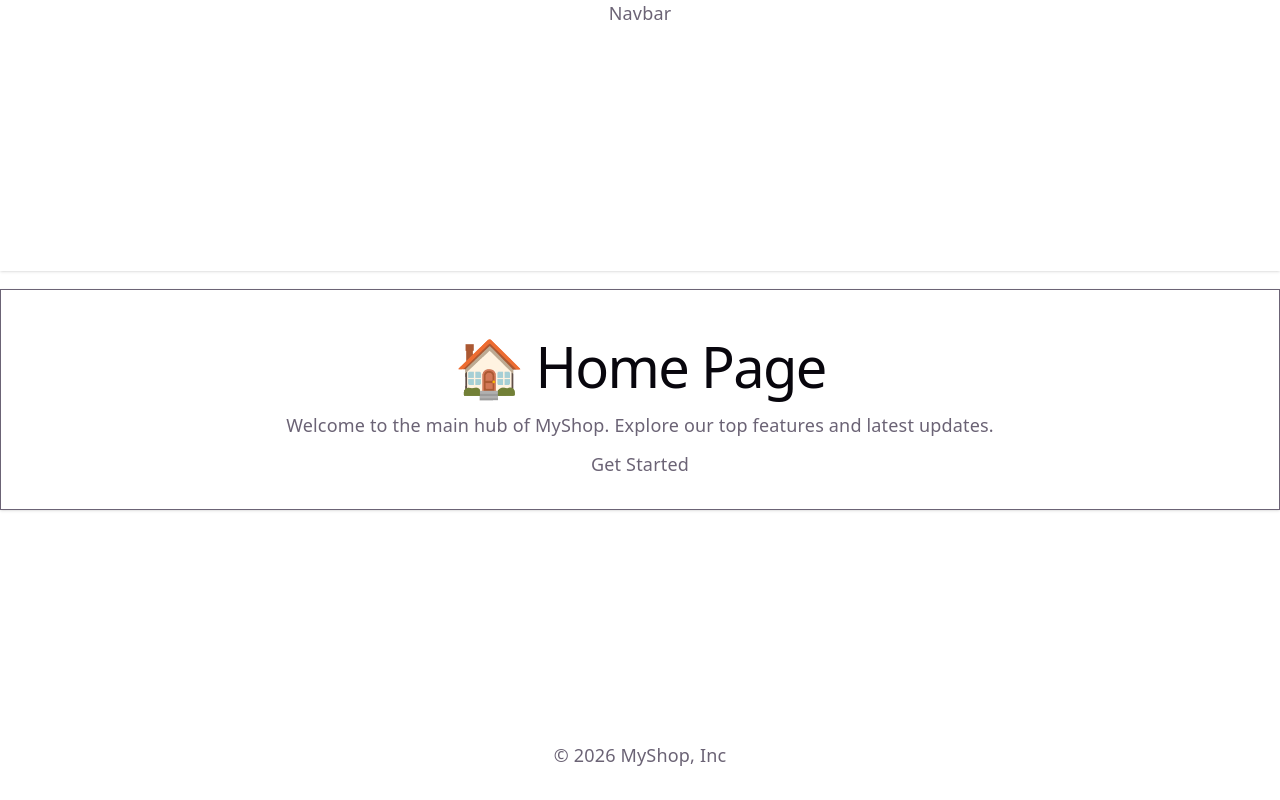
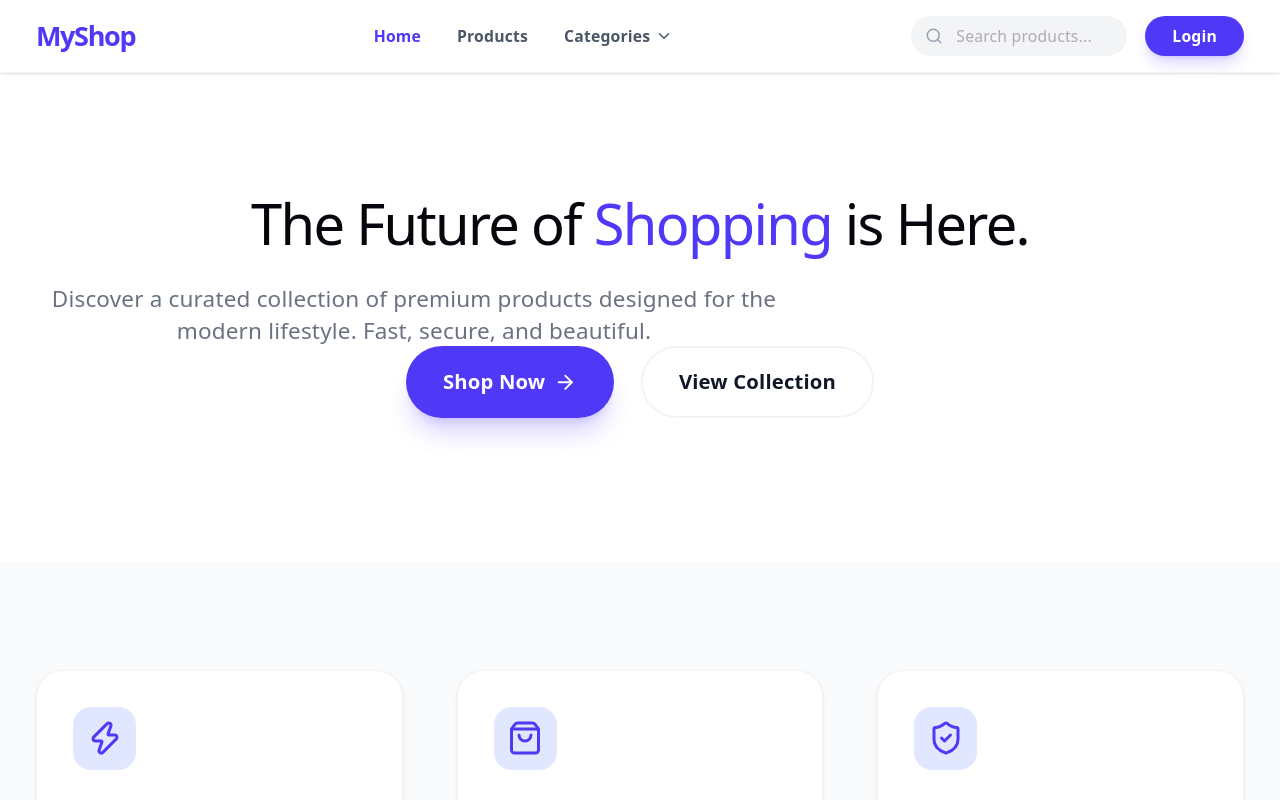
Before and after one commit to Omar4567AV/prj1, a React (Vite) app: page / in a window 1280 px wide. Shown: the top 800 px of the page. Built offline with nearby package versions, Linux system fonts and the light colour scheme.

Commit message:
feat: implement responsive Navbar component and landing page for home view

```diff
--- a/src/components/Navbar.tsx
+++ b/src/components/Navbar.tsx
@@ -1,58 +1,101 @@
-import React from 'react';
+import React, { useState } from 'react';
 import { NavLink, Link } from 'react-router-dom';
+import { Menu, X, ChevronDown, Search } from 'lucide-react';
 
 const Navbar: React.FC = () => {
+    const [isMenuOpen, setIsMenuOpen] = useState(false);
+    const [isDropdownOpen, setIsDropdownOpen] = useState(false);
+
+    const toggleMenu = () => setIsMenuOpen(!isMenuOpen);
+    const toggleDropdown = () => setIsDropdownOpen(!isDropdownOpen);
+
     return (
-        <nav className="navbar navbar-expand-lg bg-body-tertiary shadow-sm">
-            <div className="container-fluid">
-                <Link className="navbar-brand fw-bold" to="/">Navbar</Link>
-                <button
-                    className="navbar-toggler"
-                    type="button"
-                    data-bs-toggle="collapse"
-                    data-bs-target="#navbarSupportedContent"
-                    aria-controls="navbarSupportedContent"
-                    aria-expanded="false"
-                    aria-label="Toggle navigation"
-                >
-                    <span className="navbar-toggler-icon"></span>
-                </button>
-                <div className="collapse navbar-collapse" id="navbarSupportedContent">
-                    <ul className="navbar-nav me-auto mb-2 mb-lg-0">
-                        <li className="nav-item">
-                            <NavLink className="nav-link" aria-current="page" to="/">Home</NavLink>
-                        </li>
-                        <li className="nav-item">
-                            <NavLink className="nav-link" to="/link">Link</NavLink>
-                        </li>
-                        <li className="nav-item dropdown">
-                            <a
-                                className="nav-link dropdown-toggle"
-                                href="#"
-                                role="button"
-                                data-bs-toggle="dropdown"
-                                aria-expanded="false"
+        <nav className="sticky top-0 z-50 bg-white/80 backdrop-blur-md border-b border-gray-100 shadow-sm">
+            <div className="max-w-7xl mx-auto px-4 sm:px-6 lg:px-8">
+                <div className="flex justify-between h-16 items-center">
+                    {/* Logo */}
+                    <div className="flex-shrink-0 flex items-center">
+                        <Link to="/" className="text-2xl font-black tracking-tighter text-indigo-600">
+                            MyShop
+                        </Link>
+                    </div>
+
+                    {/* Desktop Navigation */}
+                    <div className="hidden lg:flex items-center space-x-8">
+                        <NavLink to="/" className={({ isActive }) =>
+                            `text-sm font-semibold transition-colors hover:text-indigo-600 ${isActive ? 'text-indigo-600' : 'text-gray-600'}`
+                        }>
+                            Home
+                        </NavLink>
+                        <NavLink to="/link" className={({ isActive }) =>
+                            `text-sm font-semibold transition-colors hover:text-indigo-600 ${isActive ? 'text-indigo-600' : 'text-gray-600'}`
+                        }>
+                            Products
+                        </NavLink>
+
+                        {/* Dropdown */}
+                        <div className="relative">
+                            <button
+                                onClick={toggleDropdown}
+                                className="flex items-center text-sm font-semibold text-gray-600 hover:text-indigo-600 transition-colors outline-none"
                             >
-                                Dropdown
-                            </a>
-                            <ul className="dropdown-menu">
-                                <li><NavLink className="dropdown-item" to="/action">Action</NavLink></li>
-                                <li><NavLink className="dropdown-item" to="/another-action">Another action</NavLink></li>
-                                <li><hr className="dropdown-divider" /></li>
-                                <li><NavLink className="dropdown-item" to="/something-else">Something else here</NavLink></li>
-                            </ul>
-                        </li>
-                        <li className="nav-item">
-                            <a className="nav-link disabled" aria-disabled="true">Disabled</a>
-                        </li>
-                    </ul>
-                    <form className="d-flex" role="search">
-                        <input className="form-control me-2" type="search" placeholder="Search" aria-label="Search" />
-                        <button className="btn btn-outline-success me-2" type="submit">Search</button>
-                    </form>
-                    <NavLink className="btn btn-primary" to="/login">Login</NavLink>
+                                Categories
+                                <ChevronDown className={`ml-1 h-4 w-4 transition-transform duration-200 ${isDropdownOpen ? 'rotate-180' : ''}`} />
+                            </button>
+
+                            {isDropdownOpen && (
+                                <div className="absolute left-0 mt-2 w-48 rounded-2xl bg-white shadow-xl ring-1 ring-black ring-opacity-5 py-2 animate-in fade-in zoom-in-95 duration-200">
+                                    <NavLink to="/action" className="block px-4 py-2 text-sm text-gray-700 hover:bg-indigo-50 hover:text-indigo-600">Action</NavLink>
+                                    <NavLink to="/another-action" className="block px-4 py-2 text-sm text-gray-700 hover:bg-indigo-50 hover:text-indigo-600">Special Deals</NavLink>
+                                    <div className="border-t border-gray-100 my-1"></div>
+                                    <NavLink to="/something-else" className="block px-4 py-2 text-sm text-gray-700 hover:bg-indigo-50 hover:text-indigo-600">New Arrivals</NavLink>
+                                </div>
+                            )}
+                        </div>
+                    </div>
+
+                    {/* Right Side Tools */}
+                    <div className="hidden lg:flex items-center space-x-4">
+                        <div className="relative">
+                            <Search className="absolute left-3 top-1/2 -translate-y-1/2 h-4 w-4 text-gray-400" />
+                            <input
+                                type="text"
+                                placeholder="Search products..."
+                                className="pl-10 pr-4 py-2 bg-gray-100 border-none rounded-full text-sm focus:ring-2 focus:ring-indigo-500 w-48 transition-all focus:w-64"
+                            />
+                        </div>
+                        <NavLink to="/login" className="bg-indigo-600 text-white px-6 py-2 rounded-full text-sm font-bold shadow-lg shadow-indigo-600/20 hover:bg-indigo-700 hover:shadow-indigo-600/40 transition-all">
+                            Login
+                        </NavLink>
+                    </div>
+
+                    {/* Mobile Menu Button */}
+                    <div className="lg:hidden flex items-center">
+                        <button onClick={toggleMenu} className="text-gray-600 hover:text-indigo-600 transition-colors p-2">
+                            {isMenuOpen ? <X className="h-6 w-6" /> : <Menu className="h-6 w-6" />}
+                        </button>
+                    </div>
                 </div>
             </div>
+
+            {/* Mobile Navigation Menu */}
+            {isMenuOpen && (
+                <div className="lg:hidden bg-white border-t border-gray-100 animate-in slide-in-from-top duration-300">
+                    <div className="px-4 pt-2 pb-6 space-y-2">
+                        <NavLink to="/" className="block px-3 py-4 rounded-xl text-base font-bold text-gray-700 hover:bg-indigo-50 hover:text-indigo-600">Home</NavLink>
+                        <NavLink to="/link" className="block px-3 py-4 rounded-xl text-base font-bold text-gray-700 hover:bg-indigo-50 hover:text-indigo-600">Products</NavLink>
+                        <div className="border-t border-gray-100 my-2"></div>
+                        <div className="px-3 py-2 text-xs font-bold text-gray-400 uppercase tracking-widest">Categories</div>
+                        <NavLink to="/action" className="block px-3 py-3 rounded-xl text-base font-medium text-gray-600 hover:bg-indigo-50">Action</NavLink>
+                        <NavLink to="/another-action" className="block px-3 py-3 rounded-xl text-base font-medium text-gray-600 hover:bg-indigo-50">Special Deals</NavLink>
+                        <div className="pt-4">
+                            <NavLink to="/login" className="block w-full text-center bg-indigo-600 text-white py-4 rounded-xl text-base font-bold shadow-lg shadow-indigo-600/20">
+                                Login
+                            </NavLink>
+                        </div>
+                    </div>
+                </div>
+            )}
         </nav>
     );
 };
--- a/src/pages/Home.tsx
+++ b/src/pages/Home.tsx
@@ -1,15 +1,65 @@
 import React from 'react';
+import { ArrowRight, ShoppingBag, Zap, ShieldCheck } from 'lucide-react';
 
 const Home: React.FC = () => {
     return (
-        <div className="container mt-4 mt-lg-5">
-            <div className="p-4 p-lg-5 mb-4 bg-light rounded-3 border shadow-sm">
-                <div className="container-fluid py-3 py-lg-5 text-center">
-                    <h1 className="display-4 display-lg-5 fw-bold">🏠 Home Page</h1>
-                    <p className="fs-5 fs-lg-4 mt-3">Welcome to the main hub of MyShop. Explore our top features and latest updates.</p>
-                    <button className="btn btn-primary btn-lg mt-3 mt-lg-4" type="button">Get Started</button>
+        <div className="flex flex-col min-h-screen bg-white">
+            {/* Hero Section */}
+            <section className="relative pt-20 pb-32 overflow-hidden">
+                <div className="container mx-auto px-4 sm:px-6 lg:px-8">
+                    <div className="text-center">
+                        <h1 className="text-5xl md:text-7xl font-black tracking-tight text-gray-900 mb-8 animate-in fade-in slide-in-from-top-10 duration-1000">
+                            The Future of <span className="text-indigo-600">Shopping</span> is Here.
+                        </h1>
+                        <p className="max-w-2xl mx-auto text-xl text-gray-500 mb-12 animate-in fade-in duration-1000 delay-300">
+                            Discover a curated collection of premium products designed for the modern lifestyle. Fast, secure, and beautiful.
+                        </p>
+                        <div className="flex flex-col sm:flex-row justify-center space-y-4 sm:space-y-0 sm:space-x-6 animate-in fade-in slide-in-from-bottom-10 duration-1000 delay-500">
+                            <button className="inline-flex items-center justify-center px-8 py-4 border border-transparent text-lg font-bold rounded-full text-white bg-indigo-600 hover:bg-indigo-700 shadow-xl shadow-indigo-600/20 transition-all hover:scale-105 active:scale-95">
+                                Shop Now
+                                <ArrowRight className="ml-2 h-5 w-5" />
+                            </button>
+                            <button className="inline-flex items-center justify-center px-8 py-4 border-2 border-gray-100 text-lg font-bold rounded-full text-gray-900 bg-white hover:bg-gray-50 transition-all hover:border-gray-200">
+                                View Collection
+                            </button>
+                        </div>
+                    </div>
                 </div>
-            </div>
+
+                {/* Background Decoration */}
+                <div className="absolute top-0 left-1/2 -translate-x-1/2 -z-10 blur-3xl opacity-20 pointer-events-none">
+                    <div className="aspect-[1155/678] w-[72rem] bg-gradient-to-tr from-[#ff80b5] to-[#9089fc]"></div>
+                </div>
+            </section>
+
+            {/* Features Section */}
+            <section className="py-24 bg-gray-50">
+                <div className="container mx-auto px-4 sm:px-6 lg:px-8">
+                    <div className="grid grid-cols-1 md:grid-cols-3 gap-12">
+                        <div className="p-8 bg-white rounded-3xl shadow-sm border border-gray-100 hover:shadow-xl transition-shadow duration-300">
+                            <div className="w-14 h-14 bg-indigo-100 rounded-2xl flex items-center justify-center mb-6">
+                                <Zap className="h-8 w-8 text-indigo-600" />
+                            </div>
+                            <h3 className="text-xl font-bold text-gray-900 mb-4">Lightning Fast</h3>
+                            <p className="text-gray-500 leading-relaxed">Experience zero lag with our highly optimized, next-gen shopping platform.</p>
+                        </div>
+                        <div className="p-8 bg-white rounded-3xl shadow-sm border border-gray-100 hover:shadow-xl transition-shadow duration-300">
+                            <div className="w-14 h-14 bg-indigo-100 rounded-2xl flex items-center justify-center mb-6">
+                                <ShoppingBag className="h-8 w-8 text-indigo-600" />
+                            </div>
+                            <h3 className="text-xl font-bold text-gray-900 mb-4">Curated Selection</h3>
+                            <p className="text-gray-500 leading-relaxed">Only the best products make it into our store. Quality is our top priority.</p>
+                        </div>
+                        <div className="p-8 bg-white rounded-3xl shadow-sm border border-gray-100 hover:shadow-xl transition-shadow duration-300">
+                            <div className="w-14 h-14 bg-indigo-100 rounded-2xl flex items-center justify-center mb-6">
+                                <ShieldCheck className="h-8 w-8 text-indigo-600" />
+                            </div>
+                            <h3 className="text-xl font-bold text-gray-900 mb-4">Secure Checkout</h3>
+                            <p className="text-gray-500 leading-relaxed">Your data is safe with our military-grade encryption and secure payment gateways.</p>
+                        </div>
+                    </div>
+                </div>
+            </section>
         </div>
     );
 };
```
